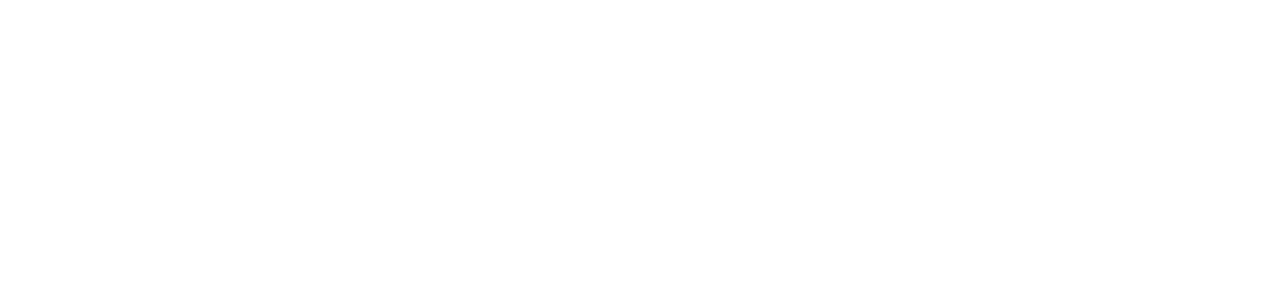
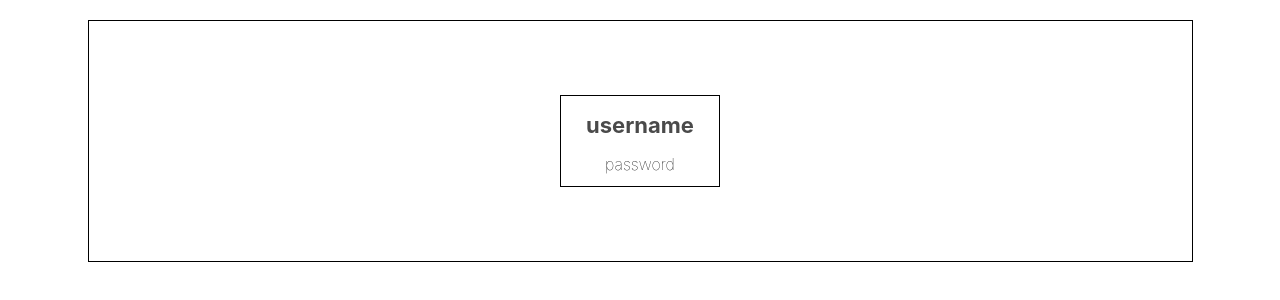
Before and after one commit to conrad760/softwareEngineering, a React (Create React App) app in the folder company_portal/client/: page / in a window 1280 px wide. Shown: the top 300 px of the page. Built offline with nearby package versions, Linux system fonts and the light colour scheme.

Commit message:
added an ugly login page with no functionality

```diff
--- a/company_portal/client/package.json
+++ b/company_portal/client/package.json
@@ -3,6 +3,7 @@
     "version": "0.1.0",
     "private": true,
     "dependencies": {
+        "node-sass": "^4.13.0",
         "react": "^16.12.0",
         "react-dom": "^16.12.0",
         "react-router-dom": "^5.1.2",
@@ -10,6 +11,7 @@
         "request": "^2.88.0"
     },
     "scripts": {
+        "start": "react-scripts start",
         "build": "react-scripts build",
         "test": "react-scripts test",
         "eject": "react-scripts eject"
--- a/company_portal/client/src/App.js
+++ b/company_portal/client/src/App.js
@@ -1,16 +1,20 @@
 import React from 'react';
 import { BrowserRouter as Router, Route } from 'react-router-dom';
 import EmployeeSearch from './pages/employee-search.page';
+import Portal from './pages/portal/portal-login.page'
 
 
 
-
-const App = () => {
+function App() {
 
     return (
+        <div className="">
+            < Portal />
+
         <Router>
             <Route path='/cat-employees' component={EmployeeSearch} />
         </Router>
+        </div>
     );
 };
 
--- a/company_portal/client/src/pages/portal/portal-login.page.js
+++ b/company_portal/client/src/pages/portal/portal-login.page.js
@@ -0,0 +1,16 @@
+import React from 'react';
+import './portal-login.style.scss';
+const Portal = () => (
+    <div className='portal'>
+        <div className='login-menu'>
+            <div className='menu-item'>
+                <div className='content'>
+                    <h1 className='username'>username</h1>
+                    <h1 className='password'>password</h1>
+                </div>
+            </div>
+        </div>
+    </div>
+);
+
+export default Portal;
--- /dev/null
+++ b/company_portal/client/src/pages/portal/portal-login.style.scss
@@ -0,0 +1,54 @@
+.portal {
+    display: flex;
+    flex-direction: column;
+    align-items: center;
+    padding: 20px 80px;
+}
+
+.login-menu {
+    width: 100%;
+    display: flex;
+    flex-wrap: wrap;
+    justify-content: space-between;
+}
+
+.menu-item {
+    min-width: 30%;
+    height: 240px;
+    flex: 1 1 auto;
+    display: flex;
+    align-items: center;
+    justify-content: center;
+    border: 1px solid black;
+    margin: 0 7.5px 15px;
+
+    &:first-child {
+        margin-right: 7.5px;
+    }
+
+    &:last-child {
+        margin-left: 7.5px;
+    }
+
+    .content {
+        height: 90px;
+        padding: 0 25px;
+        display: flex;
+        flex-direction: column;
+        align-items: center;
+        justify-content: center;
+        border: 1px solid black;
+
+        .username {
+            font-weight: bold;
+            margin-bottom: 6px;
+            font-size: 22px;
+            color: #4a4a4a;
+        }
+
+        .password {
+            font-weight: lighter;
+            font-size: 16px;
+        }
+    }
+}
```
Also changed, not shown: 1 other file (tests, documents, lock files or other folders). Lines whose indentation alone changed are shown as unchanged.
